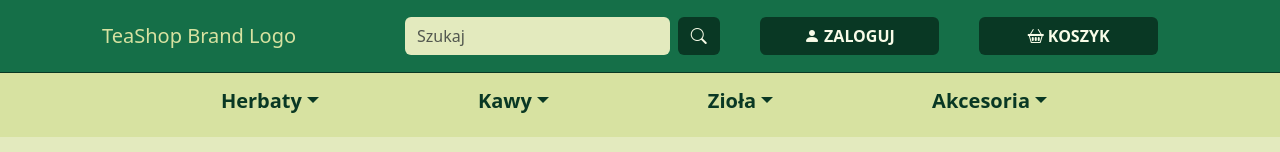
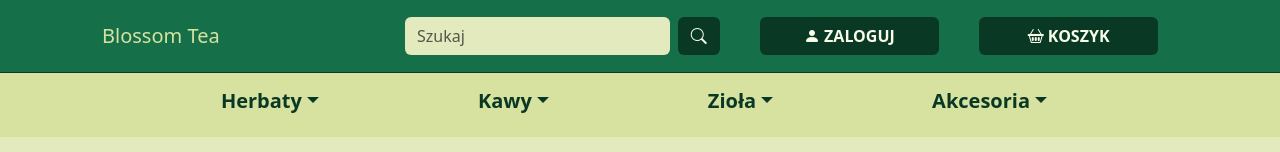
Before and after one commit to raviolliiii/Teashop, a React (Vite) app in the folder frontend/: page / in a window 1280 px wide. Shown: the top 152 px of the page. Built offline with nearby package versions, Linux system fonts and the light colour scheme; no server answers.

Commit message:
Update SearchBar.jsx

```diff
--- a/frontend/src/partials/SearchBar.jsx
+++ b/frontend/src/partials/SearchBar.jsx
@@ -35,7 +35,7 @@ function SearchBar() {
         <nav id="searchBar" className="navbar border-bottom d-flex justify-content-center">
             <div className="container-lg row">
                 <div className="col-3 col-xxl-6">
-                    <Link to={"/"} className="navbar-brand m-xl-2" type="button" onClick={resetSearch}>TeaShop Brand Logo</Link>
+                    <Link to={"/"} className="navbar-brand m-xl-2" type="button" onClick={resetSearch}>Blossom Tea</Link>
                 </div>
                 <div className="col-9 col-xxl-6 row">
                     <form className="d-flex col-7 col-lg-5 m-xl-2" onSubmit={handleSearch}>
```
